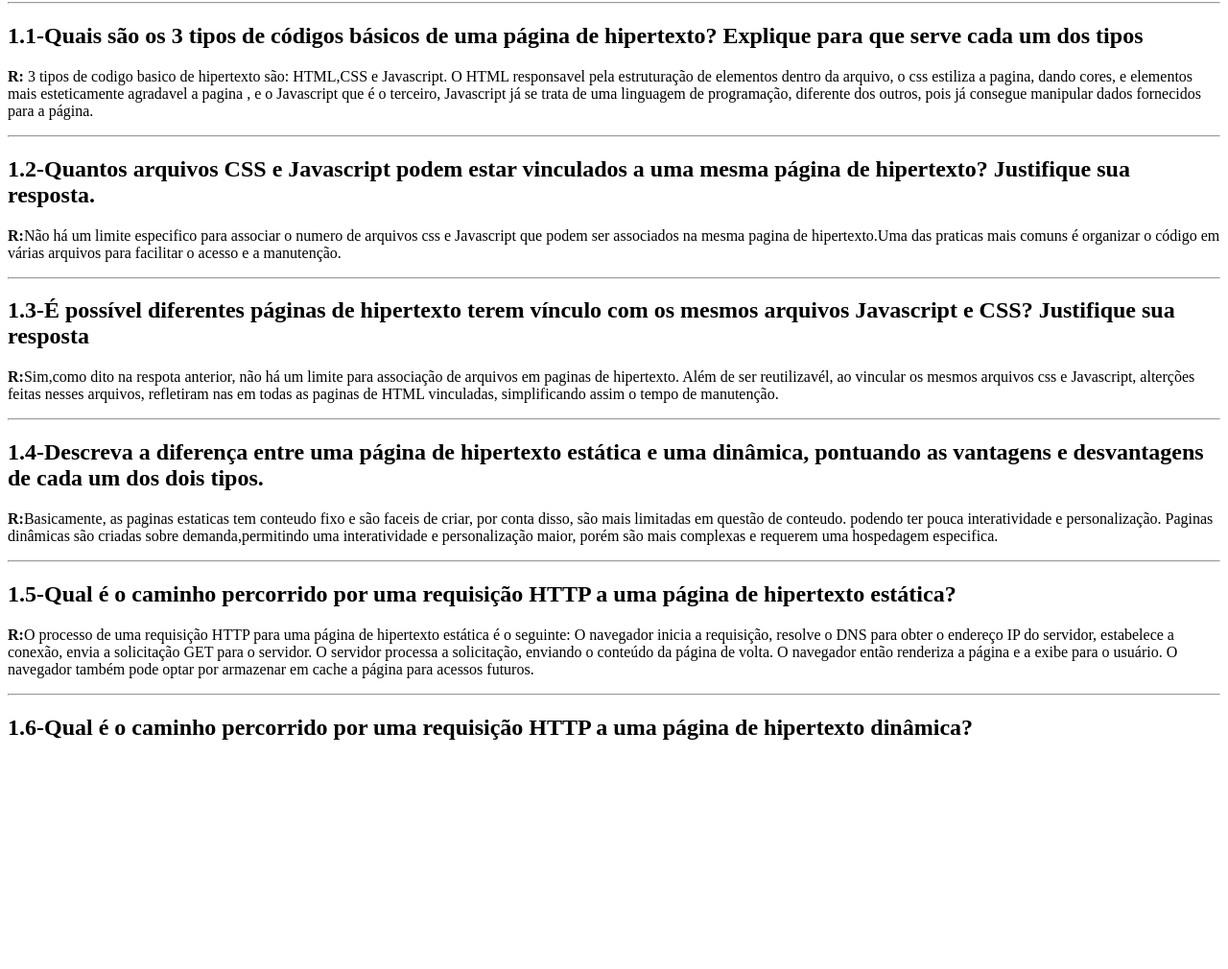
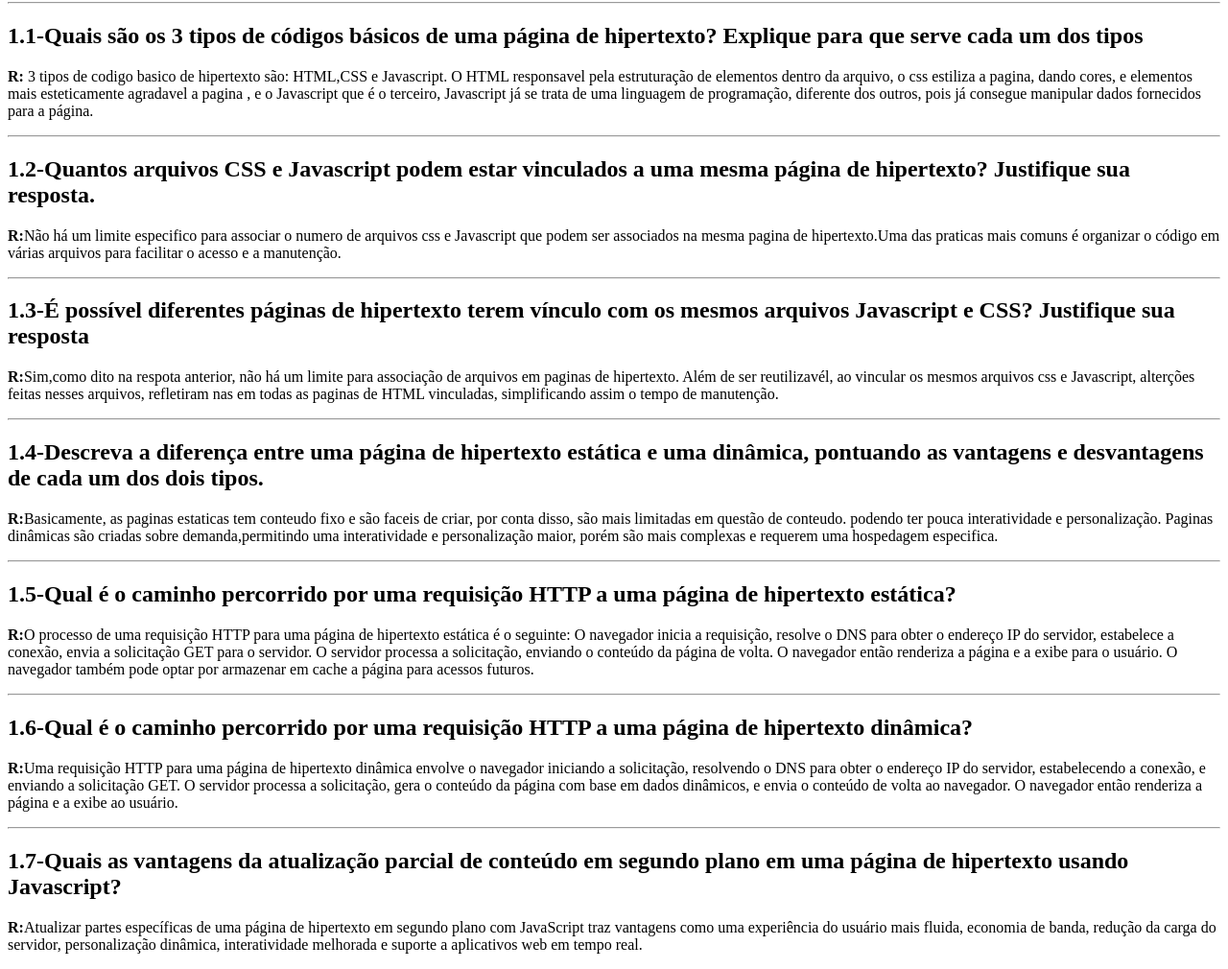
Before and after one commit to EduardoSSiqueira/Exercicios-, a plain HTML site: page Capitulo1.html in a window 1280 px wide. Shown: the part 78-1088 px from the top of the page at 96% size. Before the commit the page ends 870 px from the top, so only its background shows below. Drawn offline with Linux system fonts and the light colour scheme.

Commit message:
Update Capitulo1.html

```diff
--- a/Capitulo1.html
+++ b/Capitulo1.html
@@ -36,5 +36,13 @@
          O navegador então renderiza a página e a exibe para o usuário. O navegador também pode optar por armazenar em cache a página para acessos futuros.</p>
     <hr>
     <h2>1.6-Qual é o caminho percorrido por uma requisição HTTP a uma página de hipertexto dinâmica?</h2>
+      <p><strong>R:</strong>Uma requisição HTTP para uma página de hipertexto dinâmica envolve o navegador iniciando a solicitação, resolvendo o DNS para obter o endereço IP
+          do servidor, estabelecendo a conexão, e enviando a solicitação GET. O servidor processa a solicitação, gera o conteúdo da página com base em dados dinâmicos, e envia
+          o conteúdo de volta ao navegador. O navegador então renderiza a página e a exibe ao usuário.</p>
+    <hr>
+     <h2>1.7-Quais as vantagens da atualização parcial de conteúdo em segundo plano em uma página de hipertexto usando Javascript?</h2>
+     <p><strong>R:</strong>Atualizar partes específicas de uma página de hipertexto em segundo plano com JavaScript traz vantagens como uma experiência do usuário mais fluida,
+         economia de banda, redução da carga do servidor, personalização dinâmica, interatividade melhorada e suporte a aplicativos web em tempo real.</p>
+
 </body>
 </html>
```
